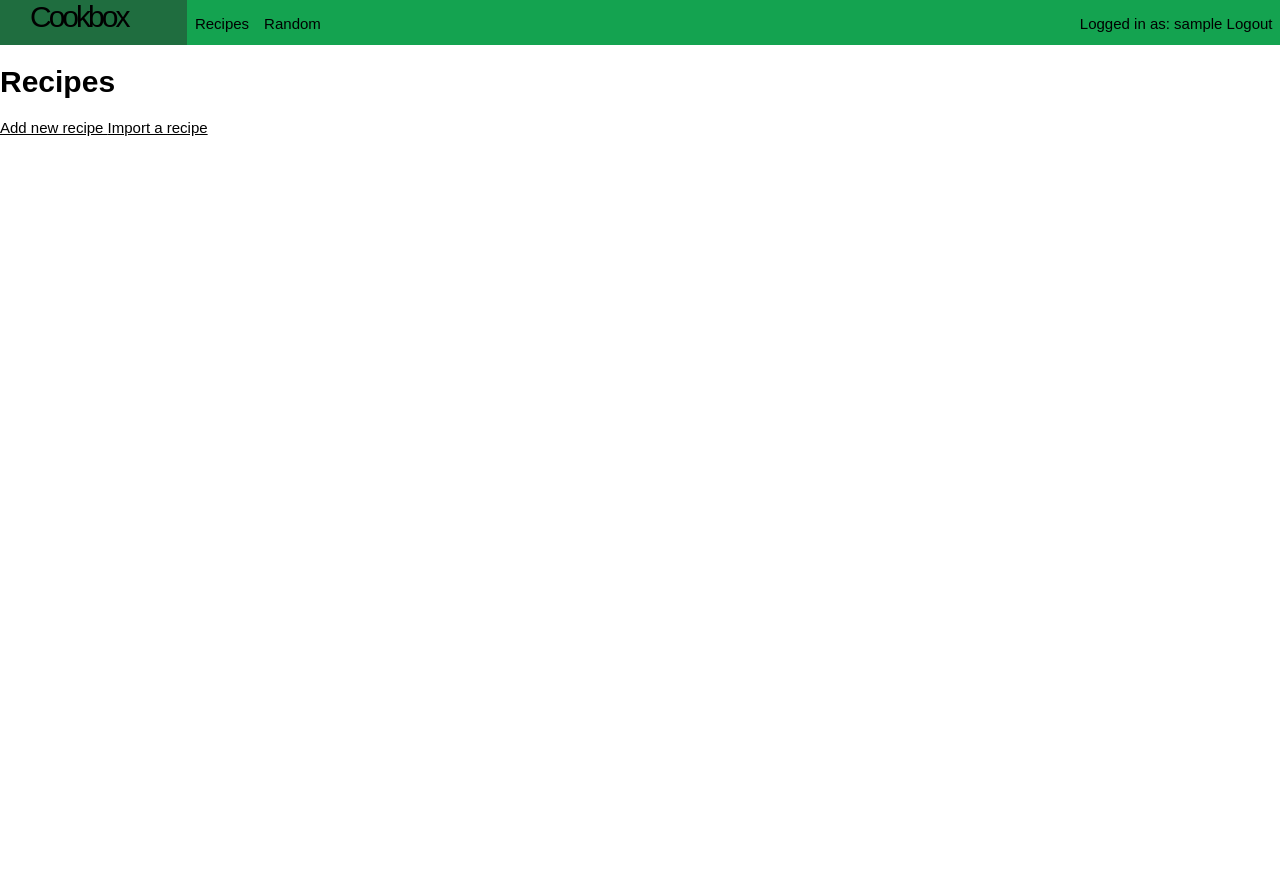
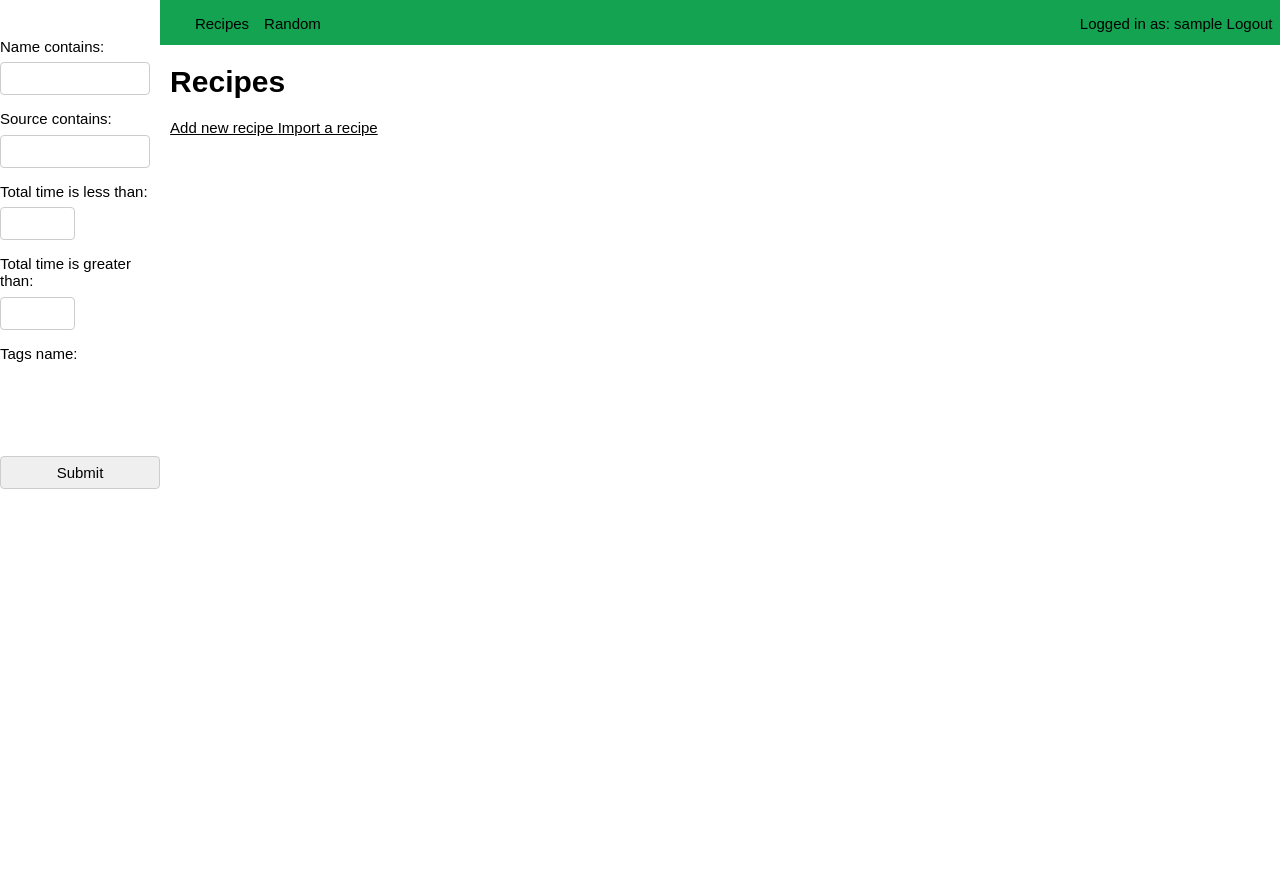
Before and after one commit to Chirurgus/cookbox, a Django app: page / in a window 1280 px wide. Run offline with Django 3.2, Linux system fonts and the light colour scheme; the visitor is signed in with stand-in values (Sample User, id 1); data that the repository does not hold is empty.

Commit message:
Add filtering in recipe list

```diff
--- a/cookbox/settings.py
+++ b/cookbox/settings.py
@@ -87,6 +87,7 @@ INSTALLED_APPS = [
     'cookbox_webui.apps.CookboxWebuiConfig',
     'cookbox_admin.apps.CookboxAdminConfig',
     'cookbox_rest.apps.CookboxRestConfig',
+    'django_filters',
     'nested_admin',
     'rest_framework',
     'django.contrib.admin',
--- a/cookbox_core/models.py
+++ b/cookbox_core/models.py
@@ -60,6 +60,9 @@ class Tag(models.Model):
     recipe = models.ForeignKey(Recipe, on_delete=models.CASCADE, related_name="tags")
     name = models.CharField(max_length=CHAR_FIELD_MAX_LEN, default= "")
 
+    def __str__(self):
+        return self.name
+
 class Note(models.Model):
     image = models.ImageField(null=True, blank= True)
     text = models.CharField(max_length=CHAR_FIELD_MAX_LEN, default= "", null=True, blank= True)
--- /dev/null
+++ b/cookbox_webui/filters.py
@@ -0,0 +1,18 @@
+from django_filters import FilterSet, ModelMultipleChoiceFilter
+
+from cookbox_core.models import Recipe, Tag
+
+class RecipeFilter(FilterSet):
+    tags = ModelMultipleChoiceFilter(
+        field_name='tags__name',
+        to_field_name='name',
+        queryset=Tag.objects.only('name').distinct(),
+    )
+
+    class Meta:
+        model = Recipe
+        fields = {
+            'name' : ['icontains'],
+            'source' : ['icontains'],
+            'total_time': ['lt', 'gt'],
+        }
--- a/cookbox_webui/static/cookbox_webui/style.css
+++ b/cookbox_webui/static/cookbox_webui/style.css
@@ -123,3 +123,22 @@ table table {
     color: red;
     margin: 0 0 0 0;
 }
+
+/* The sidebar menu */
+.sidebar {
+    display: inline-block;
+    height: 100%; /* Full-height: remove this if you want "auto" height */
+    width: 10.67em; /* Set the width of the sidebar */
+    position: fixed; /* Fixed Sidebar (stay in place on scroll) */
+    z-index: 1; /* Stay on top */
+    top: 0; /* Stay at the top */
+    left: 0;
+    background-color: #ffffff; /* Black */
+    overflow-x: hidden; /* Disable horizontal scroll */
+    padding-top: 1.5em;
+  }
+
+  .recipe-list {
+      margin-left: 10.67em;
+      padding: 0em .67em;
+  }
--- a/cookbox_webui/templates/base.html
+++ b/cookbox_webui/templates/base.html
@@ -11,9 +11,9 @@
 </head>
 
 
+<body>
 {% include "detail/title_bar.html" %}
 
-<body>
 {% block content %}{% endblock %}
 </body>
 
--- a/cookbox_webui/templates/recipe_list.html
+++ b/cookbox_webui/templates/recipe_list.html
@@ -1,9 +1,29 @@
 {% extends "base.html" %}
 
 {% block content %}
+
+    <div class="sidebar">
+        {# Filter form #}
+        <form action="" method="get">
+            {{ filter.form.as_p }}
+            <input type="submit"/>
+        </form>
+    </div>
+
+    <div class="recipe-list">
         <h1>Recipes</h1>
+
+        {# Add/Import recipe buttons #}
+        <a href="{% url 'recipe-create' %}">
+            Add new recipe
+        </a>
+        <a href="{% url 'recipe-import' %}">
+            Import a recipe
+        </a>
+
+        {# Recipe list #}
         <ul>
-    {% for recipe in recipes %}
+            {% for recipe in filter.qs %}
                 <li>
                     {{ recipe.name }}
                     <a href="{% url 'recipe-delete' recipe.pk %}">delete</a>
@@ -12,10 +32,5 @@
                 </li>
             {% endfor %}
         </ul>
-<a href="{% url 'recipe-create' %}">
-    Add new recipe
-</a>
-<a href="{% url 'recipe-import' %}">
-    Import a recipe
-</a>
+    </div>
 {% endblock %}
--- a/cookbox_webui/views.py
+++ b/cookbox_webui/views.py
@@ -14,6 +14,8 @@ from .scrape import scrape
 
 from .forms import RecipeCompleteForm
 
+from .filters import RecipeFilter
+
 
 class BaseLoginRequiredMixin(LoginRequiredMixin):
     login_url = reverse_lazy('login')
@@ -22,11 +24,10 @@ class RecipeList(BaseLoginRequiredMixin, View):
     template_name = 'recipe_list.html'
 
     def get(self, request):
-        queryset = Recipe.objects.all()
-
+        filter = RecipeFilter(request.GET, queryset=Recipe.objects.all())
         return render(request,
                       self.template_name,
-                      {'recipes' : queryset })
+                      {'filter' : filter })
 
 class RecipeDetail(BaseLoginRequiredMixin, View):
     template_name = 'recipe_detail.html'
--- a/requirements.txt
+++ b/requirements.txt
@@ -1,5 +1,6 @@
 Django==2.1.2
 django-nested-admin==3.1.1
+django-filter==2.0.0
 djangorestframework==3.8.2
 mysqlclient==1.3.13
 Pillow==5.3.0
```
Lines whose indentation alone changed are shown as unchanged.
